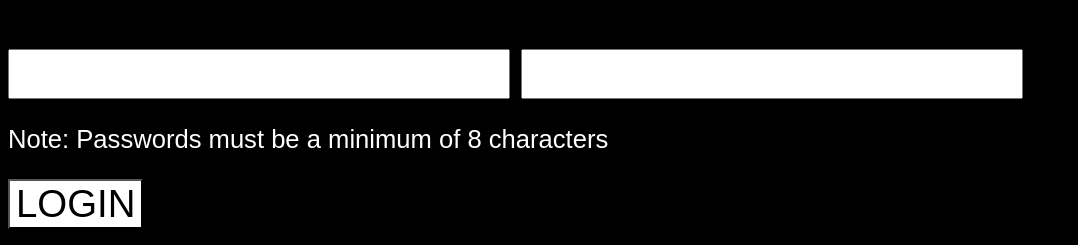
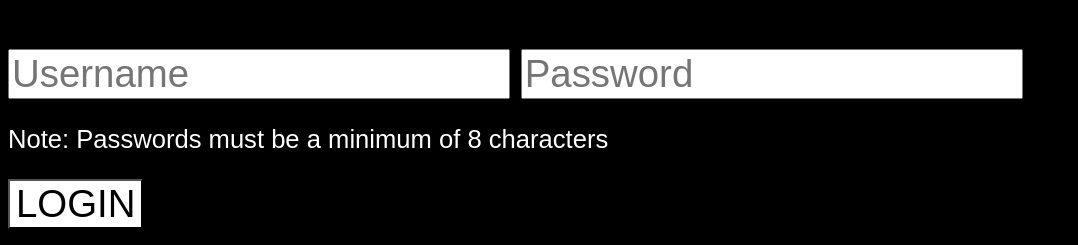
Before and after one commit to alexnavas1/ANCourseworkRetry, a plain HTML site: page resources/client/login.html in a window 1280 px wide. Shown: the part 143-388 px from the top of the page, without its empty margins (0-1078 px from the left). Drawn offline with Linux system fonts and the light colour scheme.

Commit message:
Added placeholders for login input boxes

```diff
--- a/resources/client/login.html
+++ b/resources/client/login.html
@@ -10,15 +10,15 @@
 <body>
     <h1>Login</h1>
     <form id="LoginForm">
-        <input class="textinput" type="text" name="Username" id="Username">
-        <input class="textinput" type="password" name="Password" id="Password">
+        <input class="textinput" type="text" name="Username" id="Username" placeholder="Username">
+        <input class="textinput" type="password" name="Password" id="Password" placeholder="Password">
     </form>
     <p class="minortext">Note: Passwords must be a minimum of 8 characters</p>
 
     <button class="buttons" onclick='UsersLogin();'>LOGIN</button>  <!--UsersLogin()in login.js-->
 
     <div>
-        <p>Don't have an account? Create one <a href="newuser.html/">here</a> </p>
+        <p>Don't have an account? Create one <a href="newuser.html">here</a> </p>
     </div>
 </body>
 </html>
```
Also changed, not shown: 1 other file.
